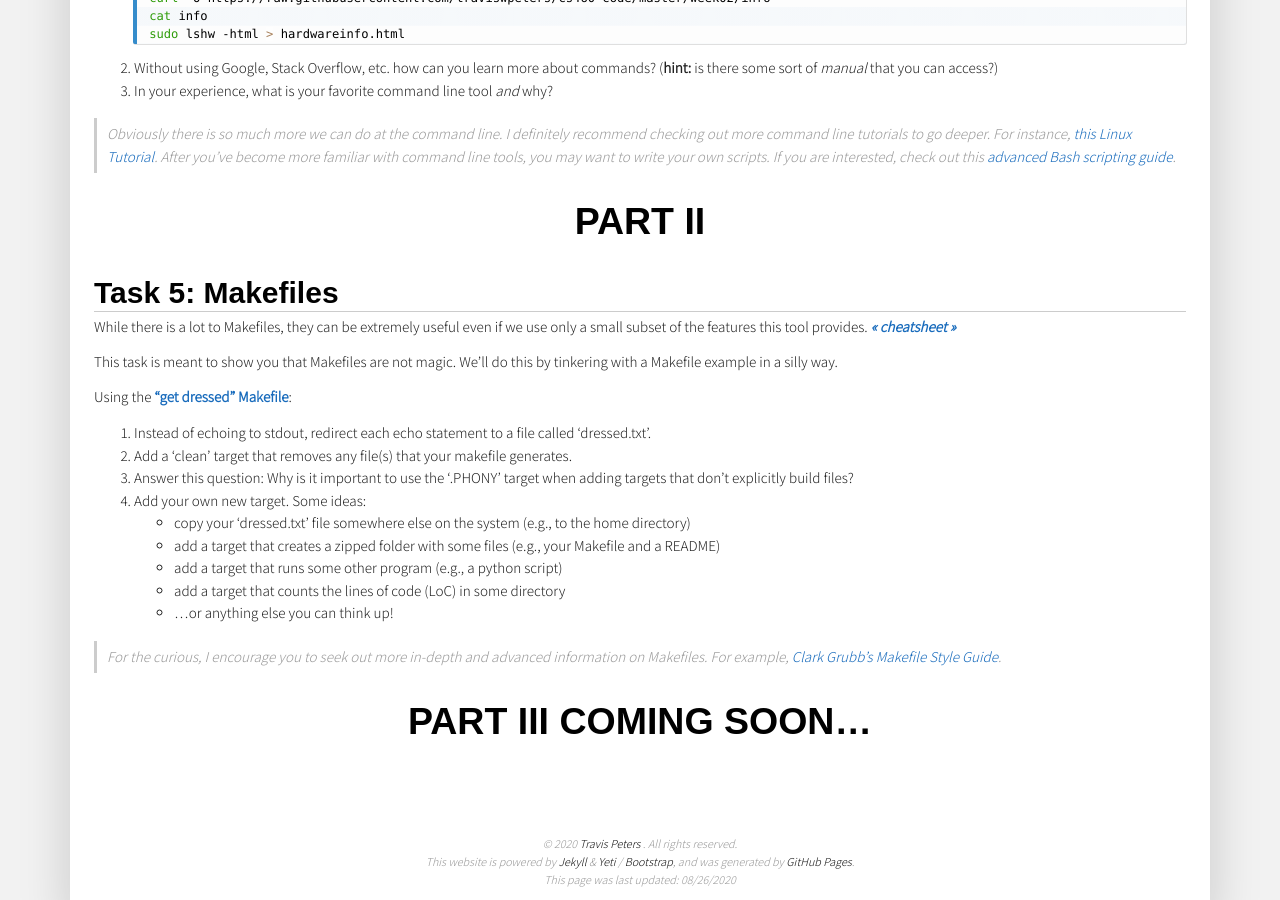
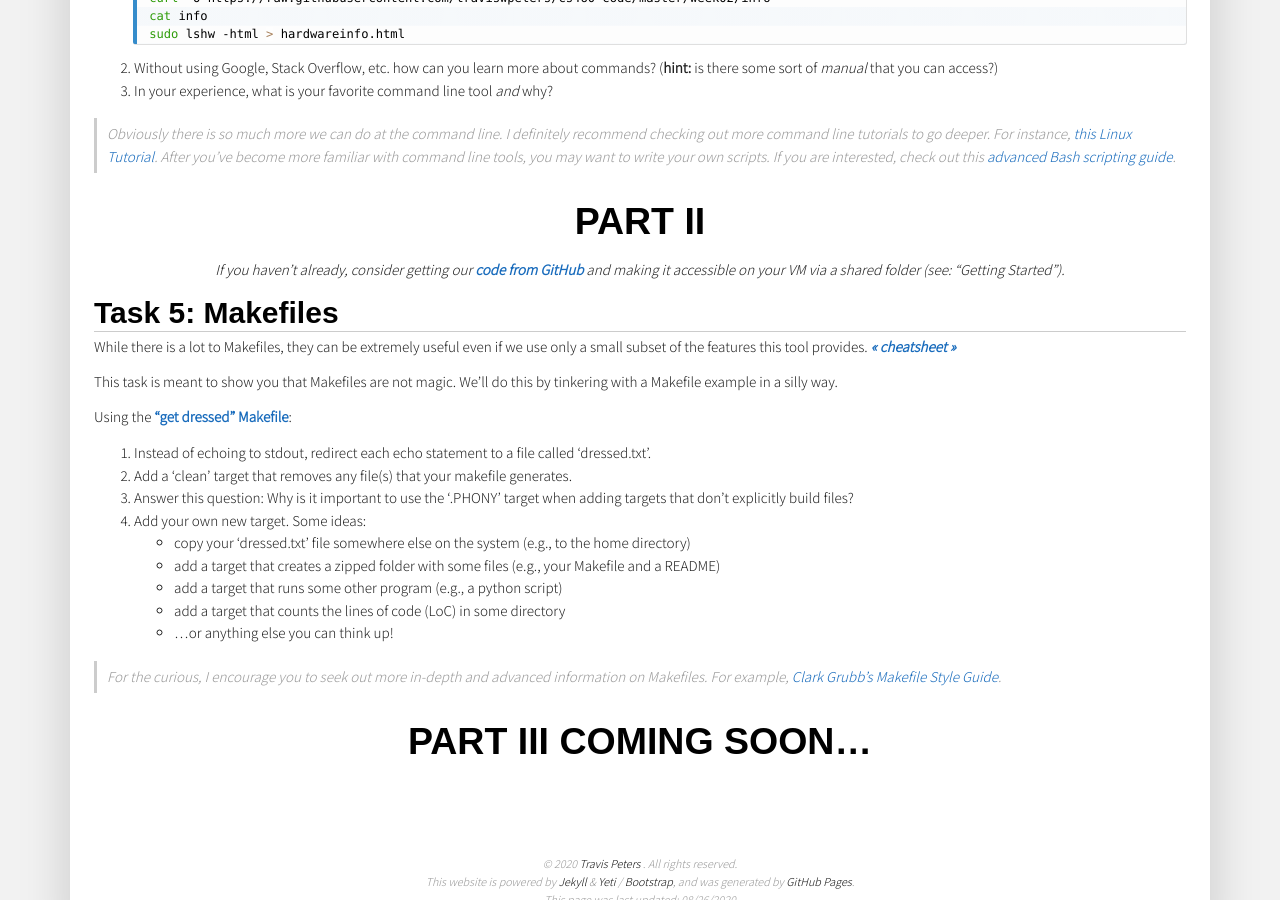
Before and after one commit to traviswpeters/cs460-2020-fall, a Jekyll site: the page built from pa0/index.md, in a window 1280 px wide and 900 px high, scrolled down 2627 px. Built offline with Jekyll 4.4.1, drawn with Linux system fonts in a browser that asks for light colours; nearby versions of some CDN libraries; some web fonts are replaced; comment, search, counter and statistics services are not loaded; our own code applies the rules of GitHub Pages for plain Markdown files.

Commit message:
OK fixed. Now add link/reminder to code

```diff
--- a/pa0/index.md
+++ b/pa0/index.md
@@ -149,6 +149,9 @@ sudo lshw -html > hardwareinfo.html
 
 # PART II
 {:.text-center .pt-3 .pb-3}
+
+_If you haven't already, consider getting our [**code from GitHub**]({{site.data.settings.codelink}}) and making it accessible on your VM via a shared folder (see: "Getting Started")._
+{:.text-center}
 
 ## Task 5: Makefiles
 
```
